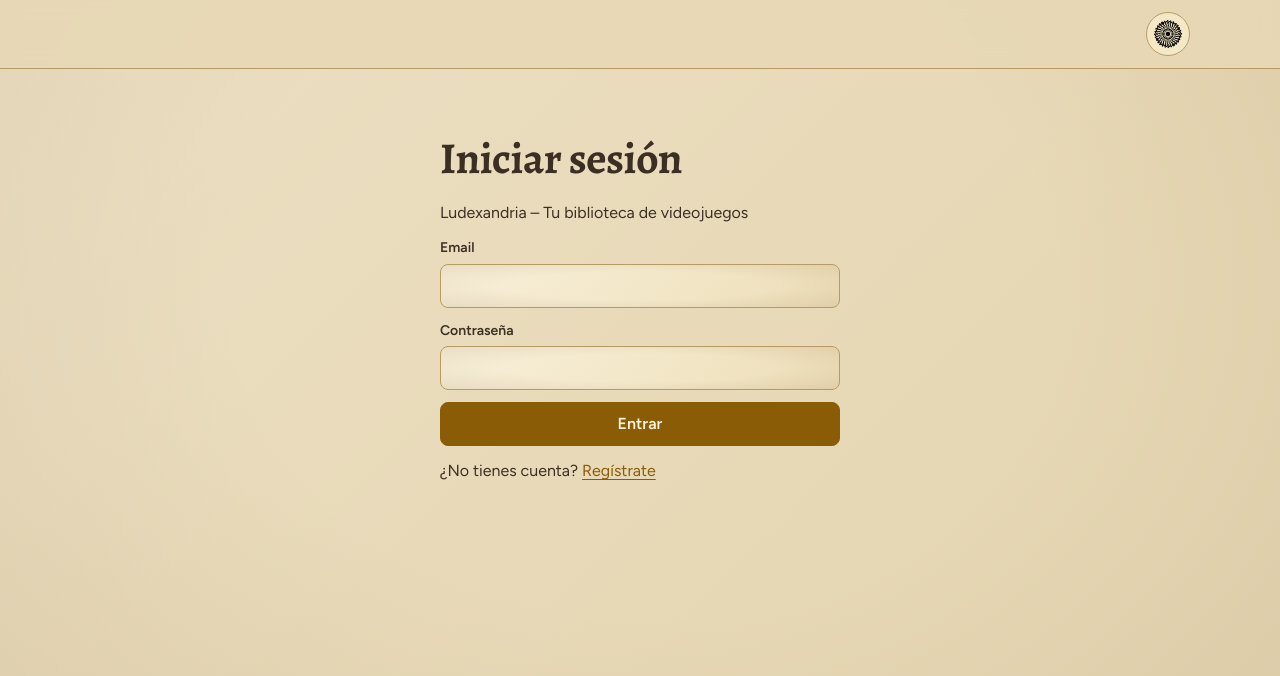
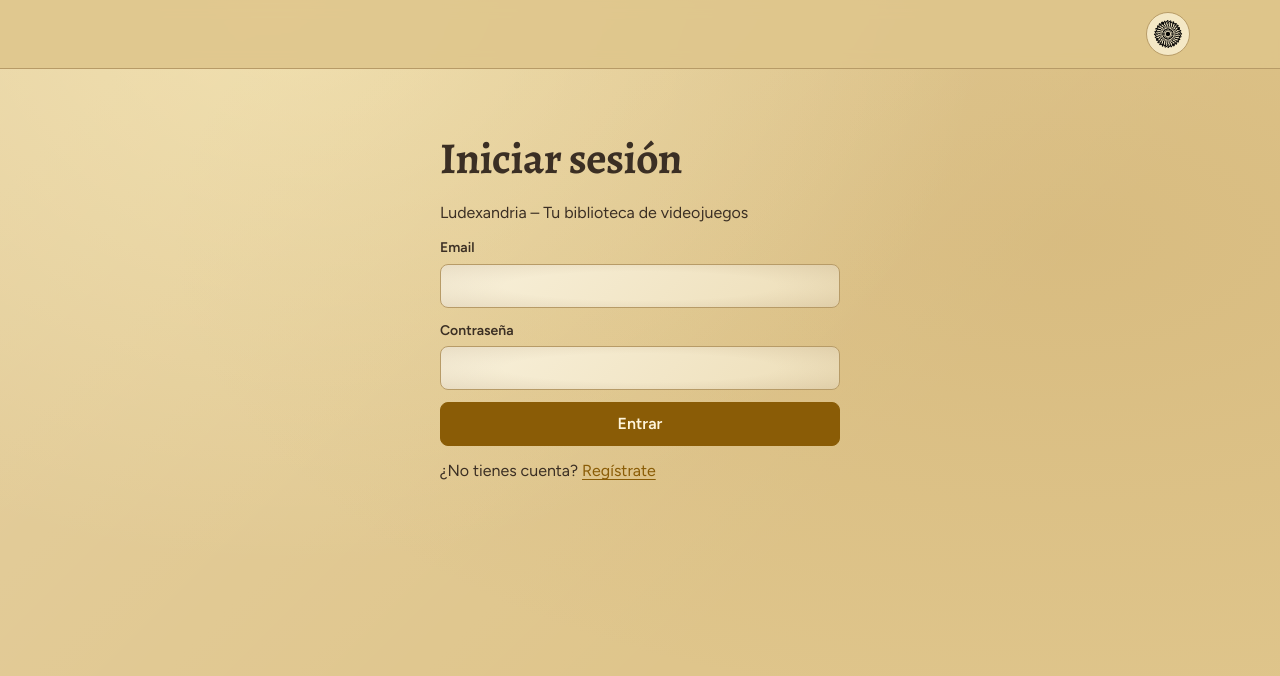
Before and after one commit to Charlie-cb8e00/Ludexandria, a React app in the folder frontend/: page /login in a window 1280 px wide. Shown: the top 676 px of the page. Built offline with nearby package versions, Linux system fonts and the light colour scheme; the HTML template or start-up script is replaced by a standard one.

Commit message:
Refinado fondos

```diff
--- a/frontend/src/index.css
+++ b/frontend/src/index.css
@@ -14,10 +14,15 @@
 
 :root {
   /* Tema oscuro (por defecto) */
-  --bg: #18110d;
+  --bg: #00030f;
   --page-texture:
-    radial-gradient(ellipse at 50% 35%, transparent 35%, rgba(8, 4, 2, 0.28) 100%),
-    linear-gradient(135deg, rgba(112, 67, 35, 0.08), transparent 60%);
+    radial-gradient(
+      ellipse at 50% 42%,
+      #00091f 0%,
+      #000719 38%,
+      #000515 76%,
+      #00030f 100%
+    );
   --surface: #2b1c13;
   --surface-2: #3a271b;
   --surface-texture:
@@ -74,10 +79,11 @@
 /* Tema claro: sigue al sistema salvo que se fuerce con data-theme="dark" */
 @media (prefers-color-scheme: light) {
   :root:not([data-theme="dark"]) {
-    --bg: #e7d8b5;
+    --bg: #dfc58b;
     --page-texture:
-      radial-gradient(ellipse at 50% 35%, transparent 45%, rgba(112, 72, 29, 0.10) 100%),
-      linear-gradient(135deg, rgba(255, 255, 255, 0.2), transparent 65%);
+      radial-gradient(ellipse at 22% 0%, rgba(255, 244, 198, 0.48), transparent 50%),
+      radial-gradient(ellipse at 83% 30%, rgba(170, 126, 56, 0.13), transparent 60%),
+      linear-gradient(135deg, rgba(255, 255, 255, 0.18), transparent 65%);
     --surface: #f4e8c6;
     --surface-2: #e8d6a8;
     --surface-texture:
@@ -109,10 +115,11 @@
 
 /* Tema claro forzado (para un futuro botón de cambio de tema) */
 :root[data-theme="light"] {
-  --bg: #e7d8b5;
+  --bg: #dfc58b;
   --page-texture:
-    radial-gradient(ellipse at 50% 35%, transparent 45%, rgba(112, 72, 29, 0.10) 100%),
-    linear-gradient(135deg, rgba(255, 255, 255, 0.2), transparent 65%);
+    radial-gradient(ellipse at 22% 0%, rgba(255, 244, 198, 0.48), transparent 50%),
+    radial-gradient(ellipse at 83% 30%, rgba(170, 126, 56, 0.13), transparent 60%),
+    linear-gradient(135deg, rgba(255, 255, 255, 0.18), transparent 65%);
   --surface: #f4e8c6;
   --surface-2: #e8d6a8;
   --surface-texture:
```
